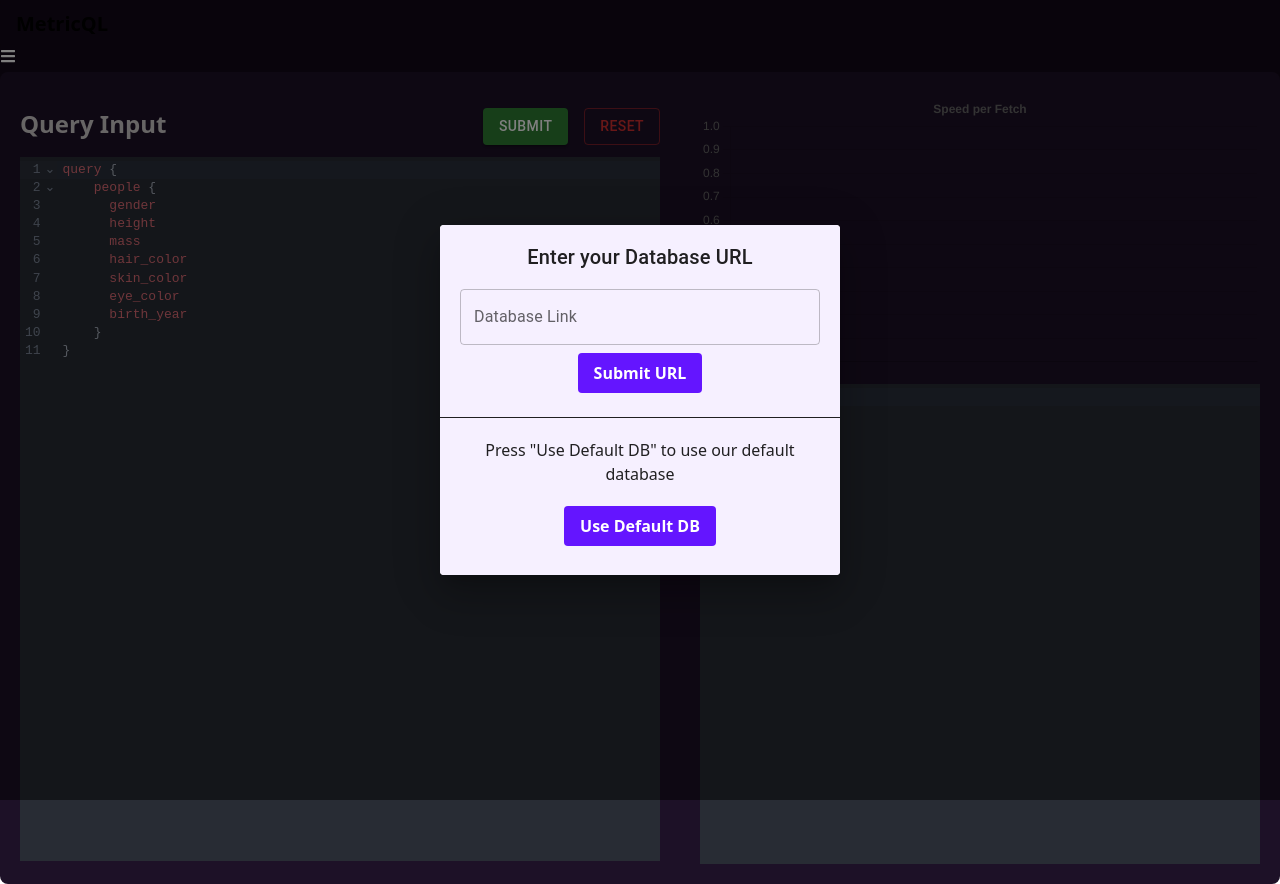
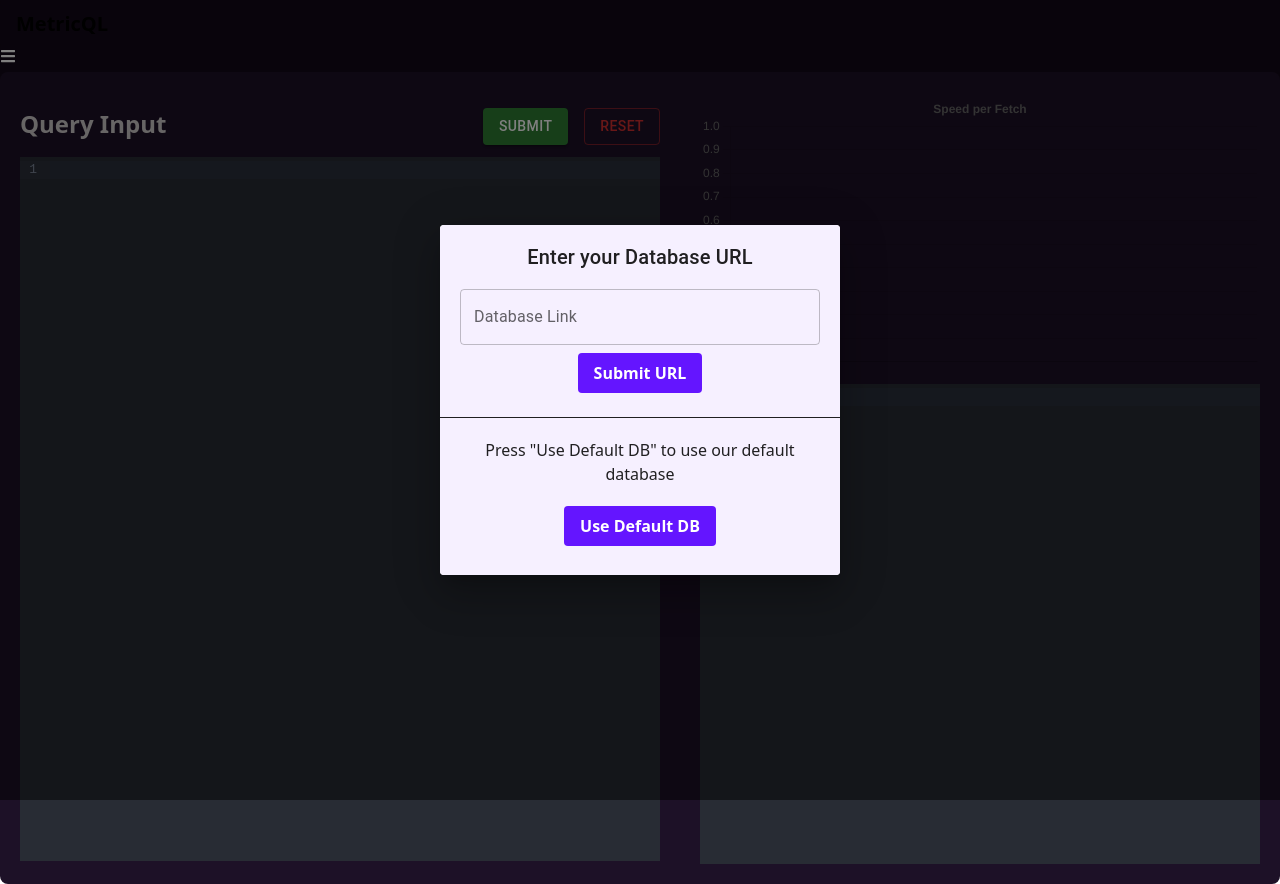
Before and after one commit to oslabs-beta/MetriQL, a Next.js app: page /main in a window 1280 px wide. Built offline with nearby package versions, Linux system fonts and the light colour scheme.

Commit message:
Co-authored-by: Eric Rodgers <ericerodgers@yahoo.com> Co-authored-by: rsa0810 <rsa0810@users.noreply.github.com>

```diff
--- a/client/components/QueryInput.js
+++ b/client/components/QueryInput.js
@@ -30,7 +30,7 @@ const samplePlaceholder = `query {
 
 function QueryInput() {
   //change query to queryInput to not use graphql keyword
-  const [queryInput, setQuery] = useState(samplePlaceholder);
+  const [queryInput, setQuery] = useState();
   const { codeDispatch, speedUpdate, speedState } = useContext(QueryContext);
 
 
```
